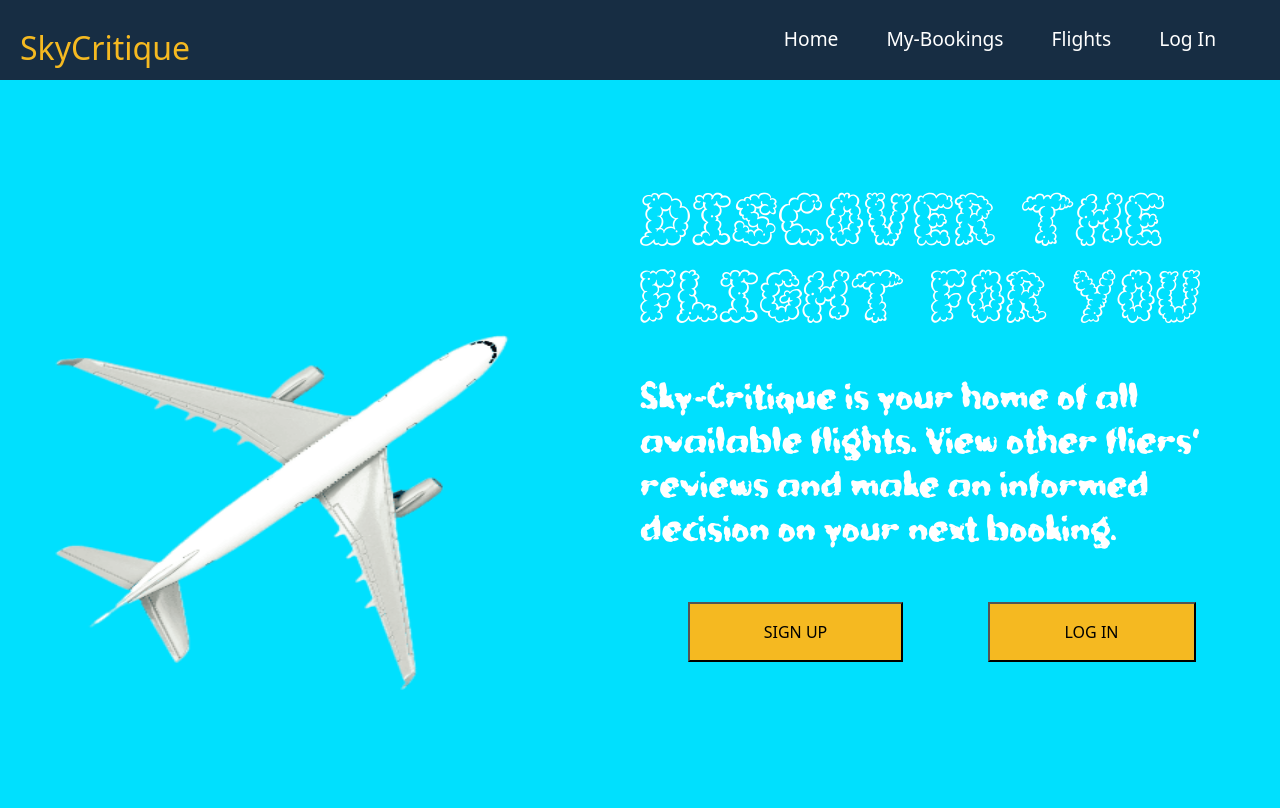
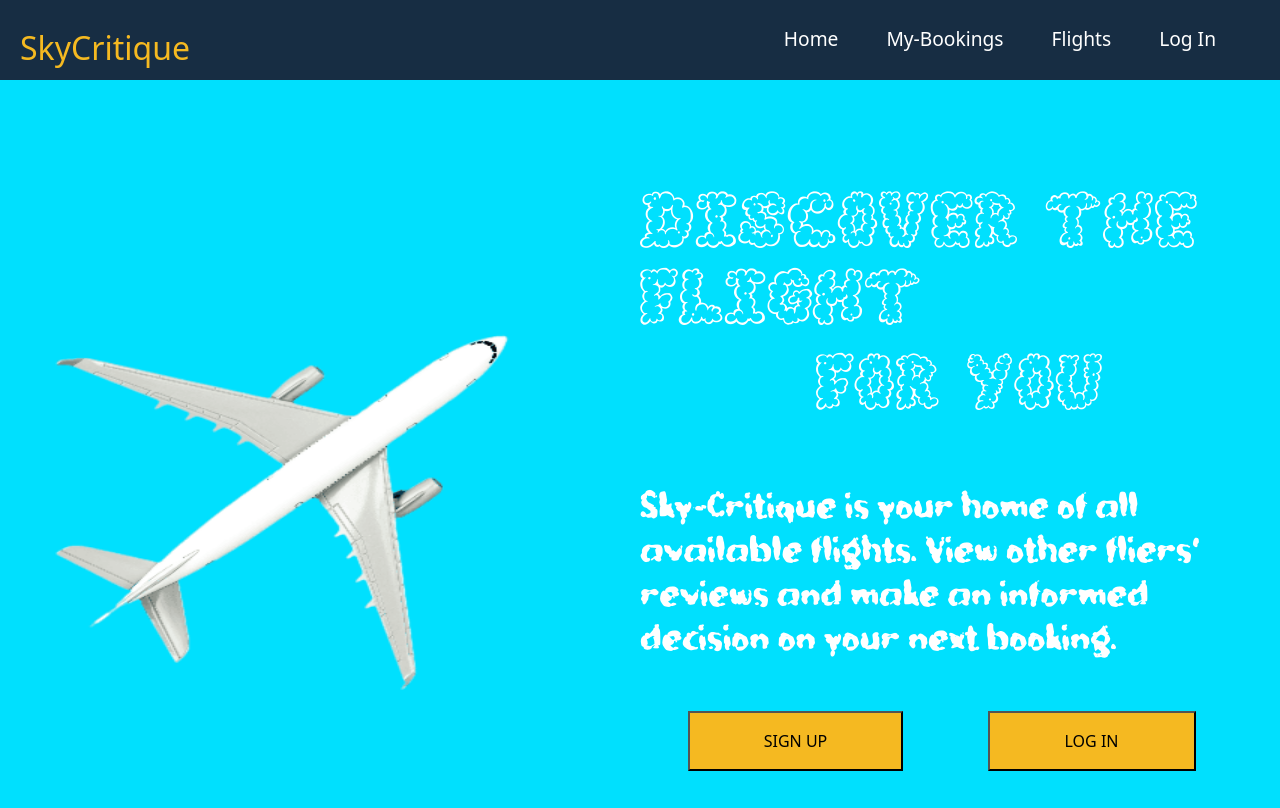
Before and after one commit to Malcolm-G/sky-critique, a React (Create React App) app in the folder client/: page / in a window 1280 px wide. Built offline with nearby package versions, Linux system fonts and the light colour scheme; no server answers.

Commit message:
changed home style

```diff
--- a/client/src/components/home.js
+++ b/client/src/components/home.js
@@ -20,7 +20,8 @@ function Home(){
             />
           </div>
           <div className="text-cont col-6 mt-5">
-            <h1 className="home-h1 text-left mt-5">DISCOVER THE FLIGHT FOR YOU</h1>
+            <h1 className="home-h1 text-left mt-5">DISCOVER THE FLIGHT</h1>
+            <h1 className="home-h1 text-center mt-0 mb-5 pb-4">FOR YOU</h1>
             <h2 className="home-h2 text-left my-5">Sky-Critique is your home of all available flights. View other fliers' reviews and make an informed decision on your next booking.</h2>
             <div className="btn-holder d-flex">
               {!user?<button onClick={()=>navigate('/signup')} className="home-sign ms-5">SIGN UP</button>:null}
--- a/client/src/home.css
+++ b/client/src/home.css
@@ -62,7 +62,7 @@ body{
     font-family: 'cloudy2';
     font-style: normal;
     font-weight: 500;
-    font-size: 64px;
+    font-size: 68px;
     line-height: 77px;
 
     color: #FFFFFF;
```
